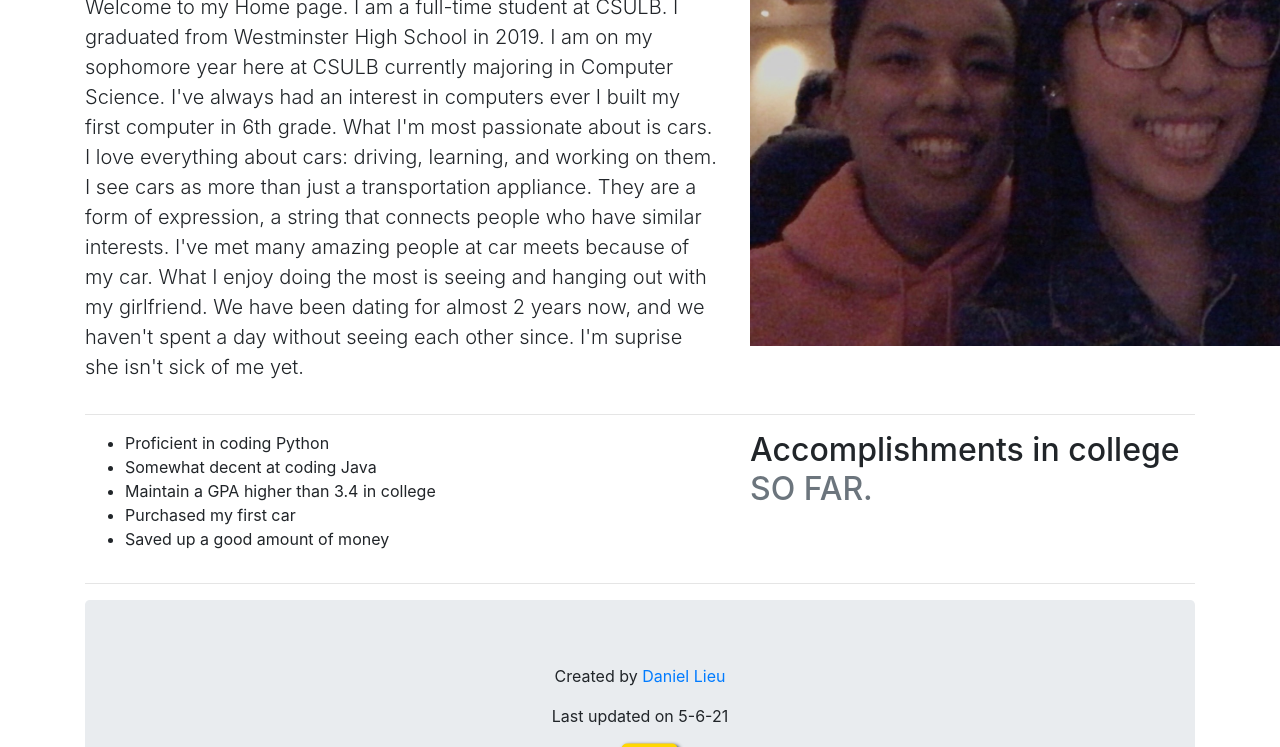
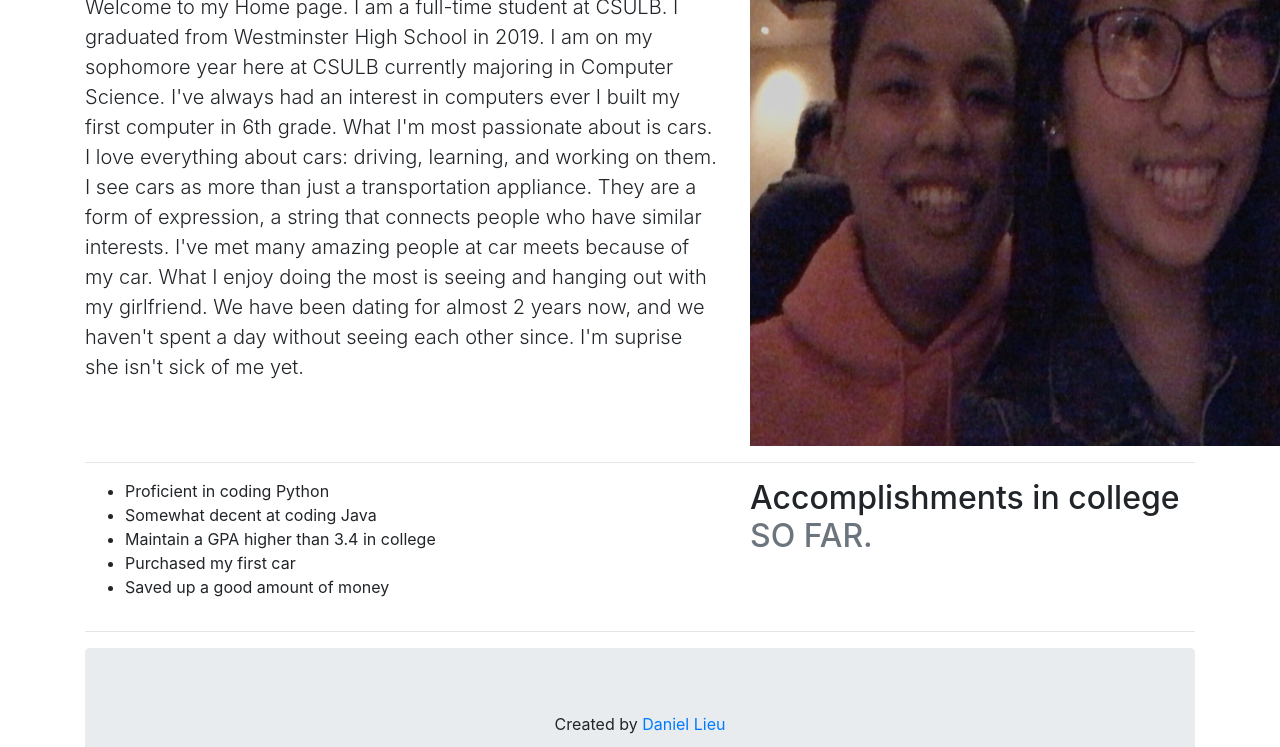
Before and after one commit to daniellieu/bootstrap, a plain HTML site: page index.html in a window 1280 px wide. Shown: the part 353-1100 px from the top of the page. Drawn offline with nearby package versions, Linux system fonts and the light colour scheme.

Commit message:
Update index.html

```diff
--- a/index.html
+++ b/index.html
@@ -32,7 +32,7 @@
         <p class="lead">Welcome to my Home page. I am a full-time student at CSULB. I graduated from Westminster High School in 2019. I am on my sophomore year here at CSULB currently majoring in Computer Science. I've always had an interest in computers ever I built my first computer in 6th grade. What I'm most passionate about is cars. I love everything about cars: driving, learning, and working on them. I see cars as more than just a transportation appliance. They are a form of expression, a string that connects people who have similar interests. I've met many amazing people at car meets because of my car. What I enjoy doing the most is seeing and hanging out with my girlfriend. We have been dating for almost 2 years now, and we haven't spent a day without seeing each other since. I'm suprise she isn't sick of me yet.</p>
       </div>
       <div class="col-md-5">
-        <img src="lieud.jpg" alt="Daniel Lieu" width="650" height="400">
+        <img src="lieud.jpg" alt="Daniel Lieu" width="650" height="500">
 
       </div>
     </div>
```
